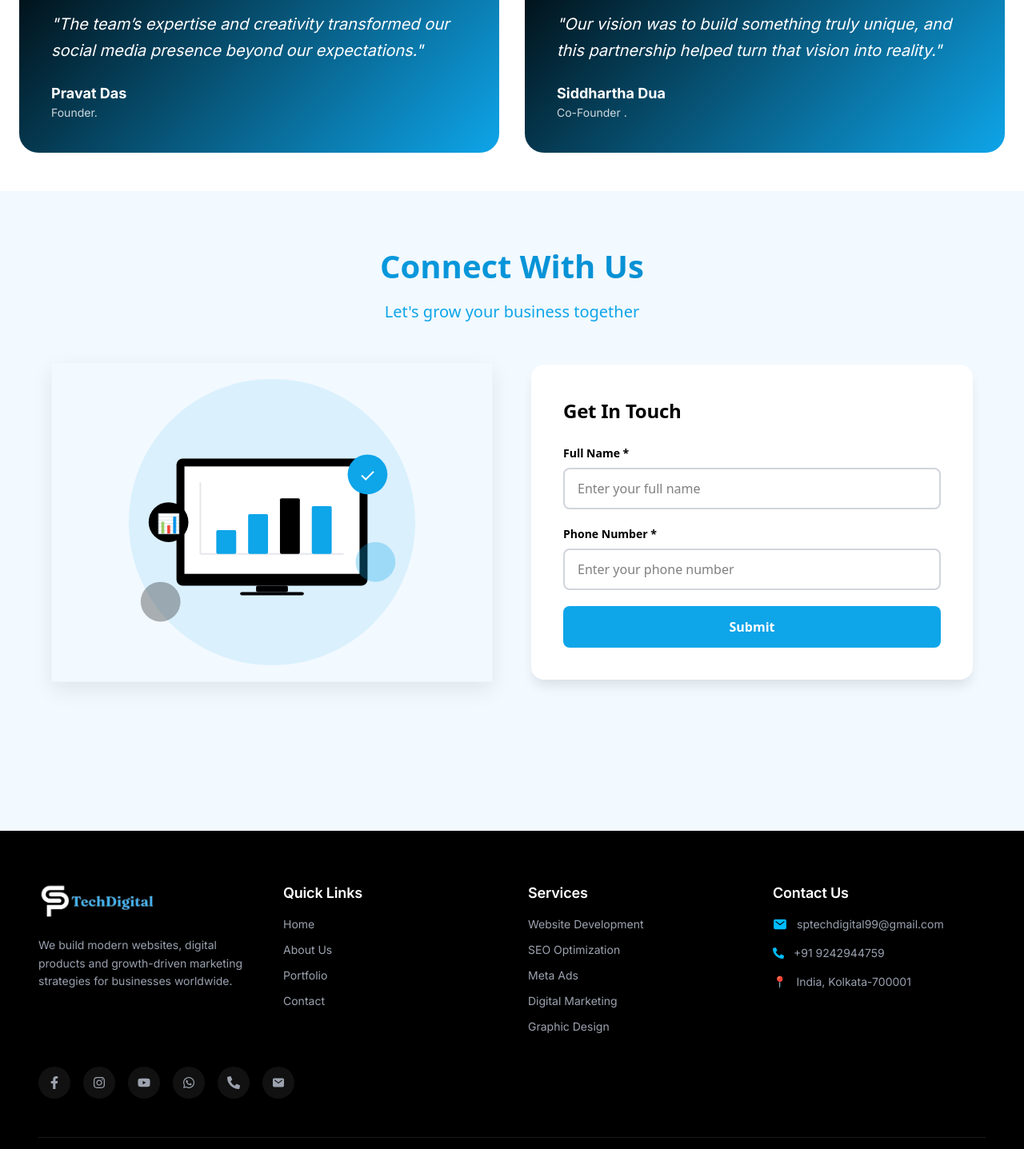
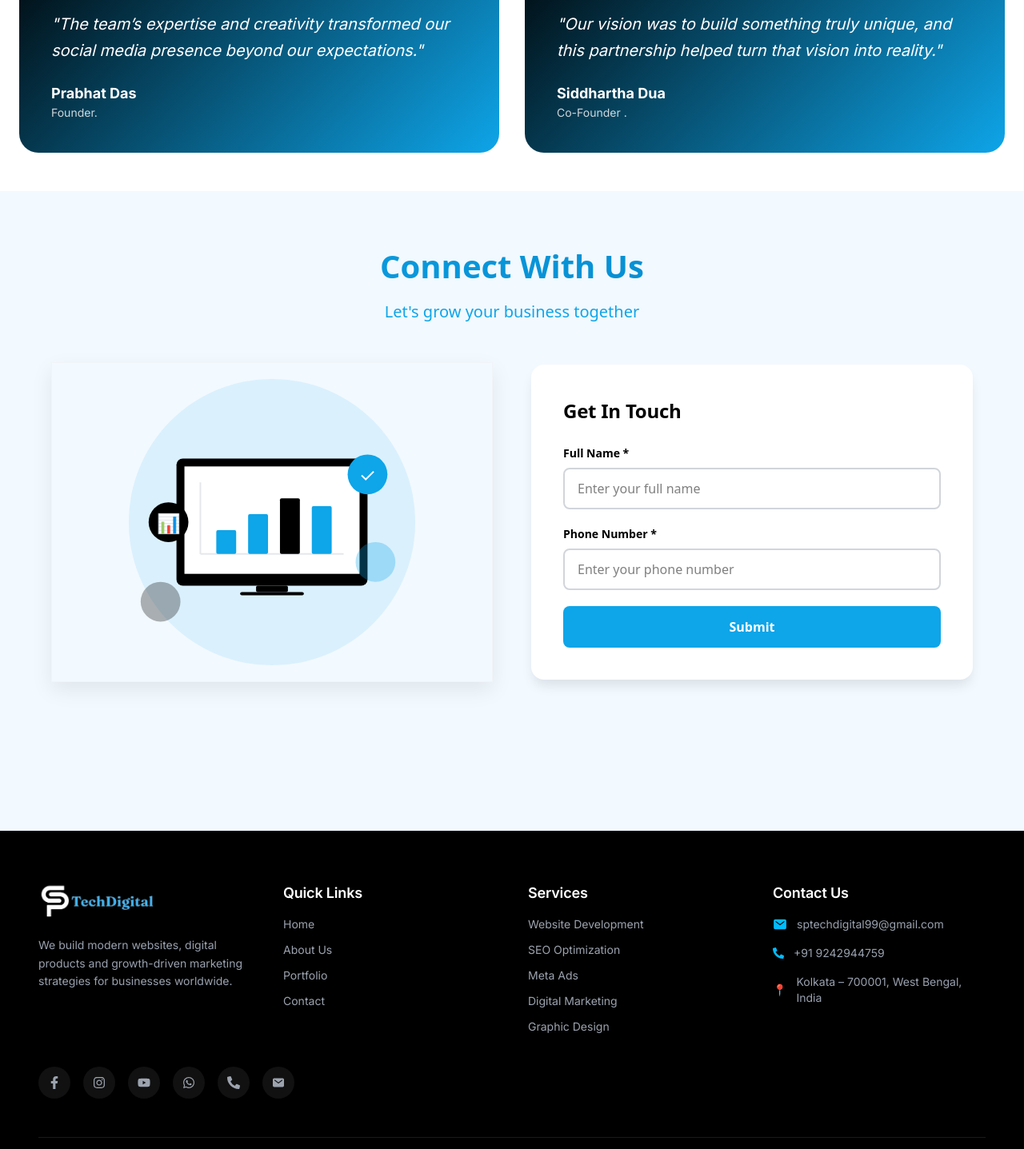
Before and after one commit to SiddharthaDua/client-frontend, a React (Vite) app: page /portfolio in a window 1280 px wide. Shown: the part 4293-5730 px from the top of the page at 80% size. Built offline with nearby package versions, Linux system fonts and the light colour scheme.

Commit message:
fix footer text

```diff
--- a/package.json
+++ b/package.json
@@ -3,13 +3,11 @@
   "private": true,
   "version": "0.0.0",
   "type": "module",
-  "homepage": "https://sptechdigital.github.io/client-frontend",
   "scripts": {
     "dev": "vite",
     "build": "vite build",
-    "preview": "vite preview",
-    "predeploy": "npm run build",
-    "deploy": "gh-pages -d dist"
+    "lint": "eslint .",
+    "preview": "vite preview"
   },
   "dependencies": {
     "@tailwindcss/vite": "^4.1.18",
--- a/src/components/home/Footer.jsx
+++ b/src/components/home/Footer.jsx
@@ -1,5 +1,6 @@
 import React from "react";
 import { NavLink } from "react-router-dom";
+import footerLogo from '../../assets/footerlogo.png'
 import {
     FaFacebookF,
     FaInstagram,
@@ -20,7 +21,7 @@ const Footer = ({ onGetStarted }) => {
                     <div>
                         <NavLink to="/" className="flex items-center">
                             <img
-                                src="../public/footerlogo.png"
+                                src={footerLogo}
                                 alt="Logo"
                                 className="h-12 md:h-13 w-auto object-contain"
                             />
@@ -87,7 +88,8 @@ const Footer = ({ onGetStarted }) => {
                             </li>
                             <li className="flex items-center gap-3">
                                 <span className="text-sky-400 font-bold">📍</span>
-                                <span>India, Kolkata-700001</span>
+                                <span>Kolkata – 700001, West Bengal, India
+                                </span>
                             </li>
                         </ul>
                     </div>
--- a/src/components/portfolio/Founder.jsx
+++ b/src/components/portfolio/Founder.jsx
@@ -6,7 +6,7 @@ const Founder = () => {
         {
             initials: 'PD',
             quote: "The team’s expertise and creativity transformed our social media presence beyond our expectations.",
-            name: "Pravat Das",
+            name: "Prabhat Das",
             role: "Founder.",
             delay: 'delay-300'
         },
@@ -14,7 +14,7 @@ const Founder = () => {
             initials: 'SD',
             quote: "Our vision was to build something truly unique, and this partnership helped turn that vision into reality.",
             name: "Siddhartha Dua",
-            name: "Siddhartha Dua",
+
             role: "Co-Founder .",
             delay: 'delay-500'
         }
--- a/vite.config.js
+++ b/vite.config.js
@@ -1,21 +1,9 @@
-// import { defineConfig } from 'vite'
-// import react from '@vitejs/plugin-react'
-// import tailwindcss from '@tailwindcss/vite'
-// // https://vite.dev/config/
-// export default defineConfig({
-//   plugins: [react(), tailwindcss()
-
-//   ],
-// })
-import { defineConfig } from "vite";
-import react from "@vitejs/plugin-react";
-import tailwindcss from "@tailwindcss/vite";
-
+import { defineConfig } from 'vite'
+import react from '@vitejs/plugin-react'
+import tailwindcss from '@tailwindcss/vite'
 // https://vite.dev/config/
 export default defineConfig({
-  base: "/client-frontend/",
-  plugins: [
-    react(),
-    tailwindcss(),
+  plugins: [react(), tailwindcss()
+
   ],
-});
+})
```
Also changed, not shown: public/footerlogo.png (deleted), public/mainlogo.png (deleted).
